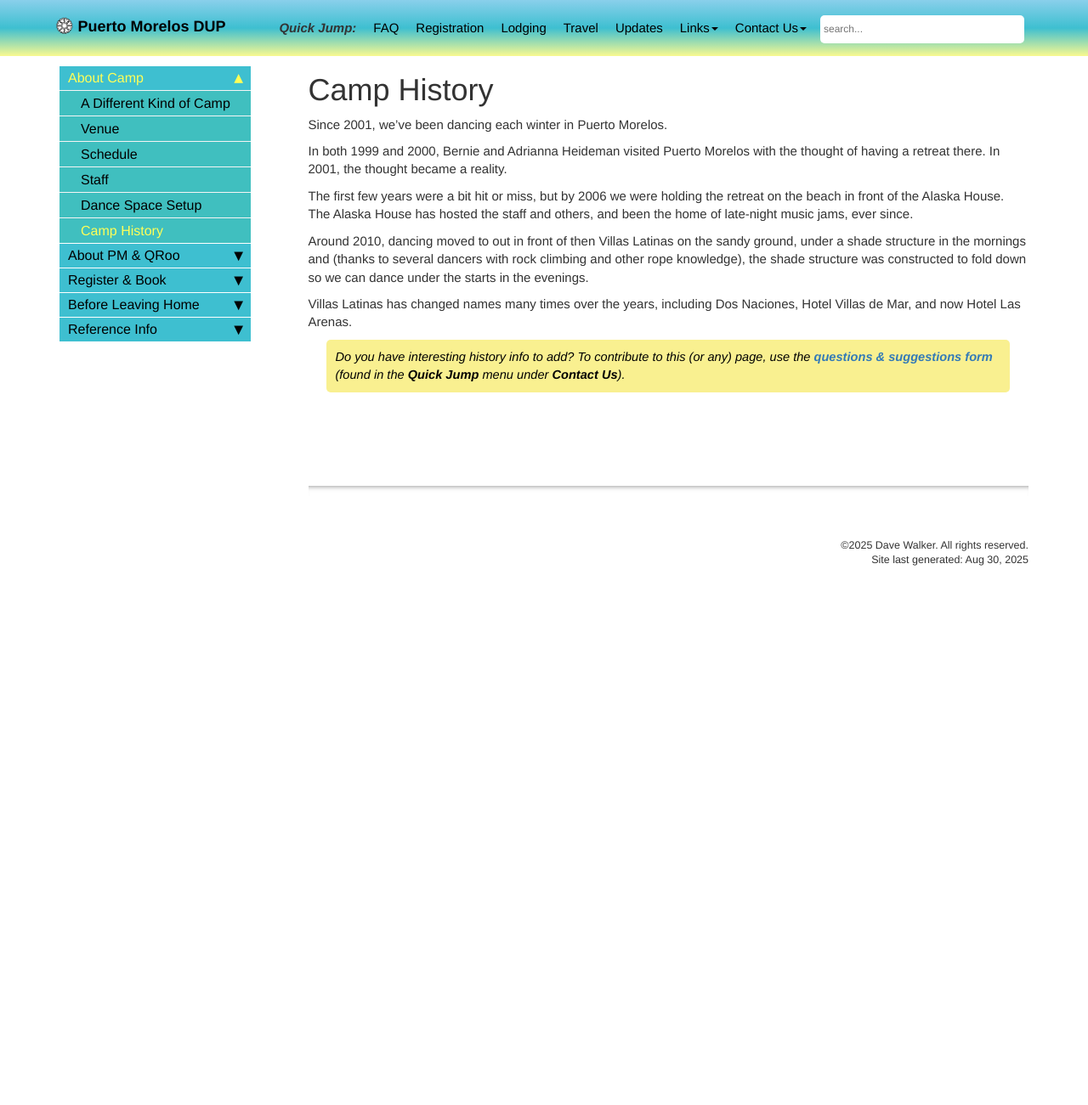
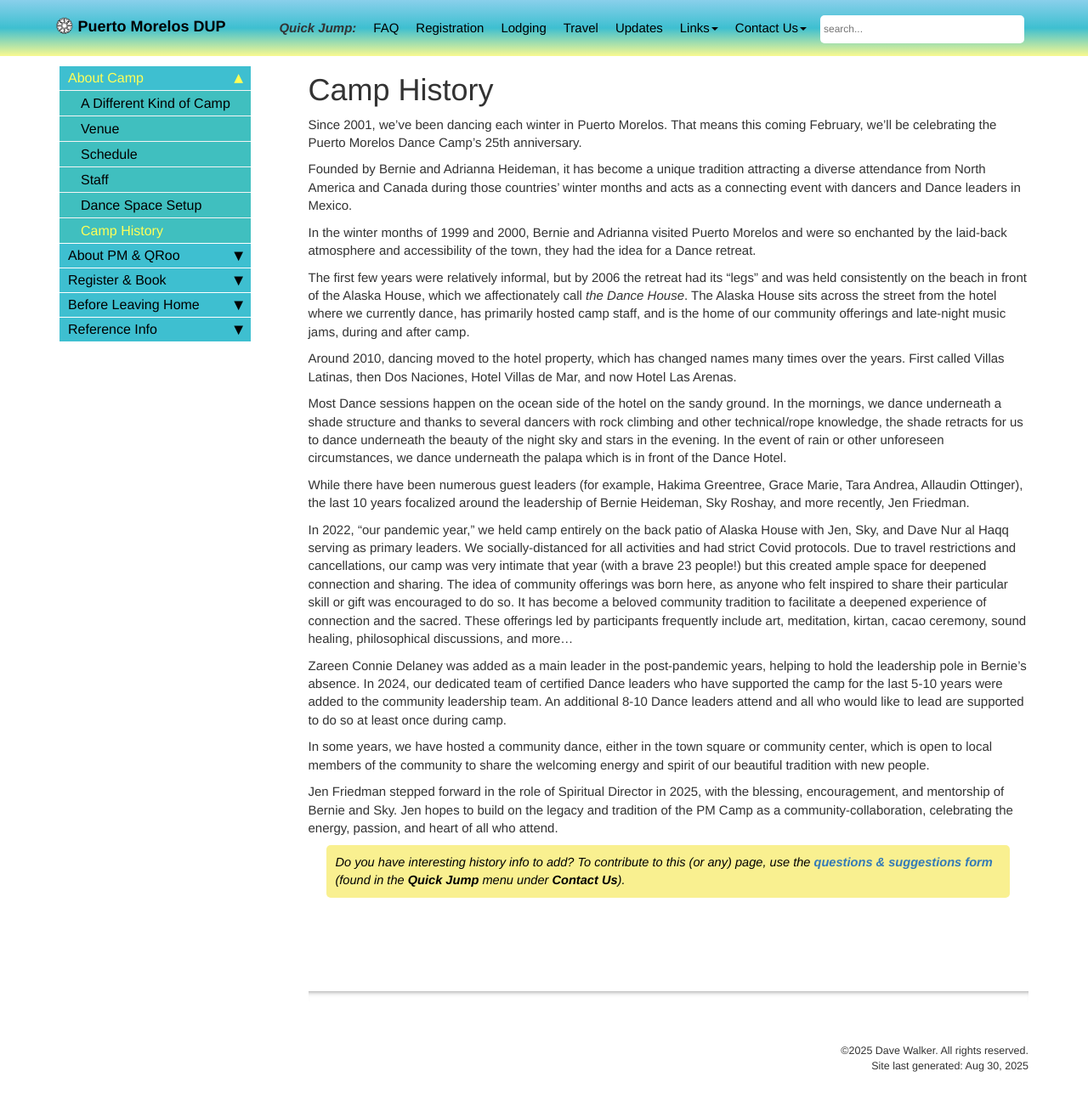
Before and after one commit to davewalker60/pmdup, a Jekyll site: the page built from pages/camp-history.md, in a window 1280 px wide and 1315 px high. Shown: the top 1301 px of the window at 85% size. Built offline with Jekyll 4.4.1, drawn with Linux system fonts in a browser that asks for light colours; comment, search, counter and statistics services are not loaded.

Commit message:
update the history

```diff
--- a/pages/camp-history.md
+++ b/pages/camp-history.md
@@ -7,14 +7,26 @@ toc: false
 search: include
 ---
 
-Since 2001, we've been dancing each winter in Puerto Morelos.
+Since 2001, we've been dancing each winter in Puerto Morelos. That means this coming February, we'll be celebrating the Puerto Morelos Dance Camp's 25th anniversary.
 
-In both 1999 and 2000, Bernie and Adrianna Heideman visited Puerto Morelos with the thought of having a retreat there. In 2001, the thought became a reality.
+Founded by Bernie and Adrianna Heideman, it has become a unique tradition attracting a diverse attendance from North America and Canada during those countries’ winter months and acts as a connecting event with dancers and Dance leaders in Mexico.
 
-The first few years were a bit hit or miss, but by 2006 we were holding the retreat on the beach in front of the Alaska House. The Alaska House has hosted the staff and others, and been the home of late-night music jams, ever since.
+In the winter months of 1999 and 2000, Bernie and Adrianna visited Puerto Morelos and were so enchanted by the laid-back atmosphere and accessibility of the town, they had the idea for a Dance retreat.
 
-Around 2010, dancing moved to out in front of then Villas Latinas on the sandy ground, under a shade structure in the mornings and (thanks to several dancers with rock climbing and other rope knowledge), the shade structure was constructed to fold down so we can dance under the starts in the evenings.
+The first few years were relatively informal, but by 2006 the retreat had its “legs” and was held consistently on the beach in front of the Alaska House, which we affectionately call *the Dance House*. The Alaska House sits across the street from the hotel where we currently dance, has primarily hosted camp staff, and is the home of our community offerings and late-night music jams, during and after camp.
 
-Villas Latinas has changed names many times over the years, including Dos Naciones, Hotel Villas de Mar, and now Hotel Las Arenas.
+Around 2010, dancing moved to the hotel property, which has changed names many times over the years. First called Villas Latinas, then Dos Naciones, Hotel Villas de Mar, and now Hotel Las Arenas.
+
+Most Dance sessions happen on the ocean side of the hotel on the sandy ground. In the mornings, we dance underneath a shade structure and thanks to several dancers with rock climbing and other technical/rope knowledge, the shade retracts for us to dance underneath the beauty of the night sky and stars in the evening. In the event of rain or other unforeseen circumstances, we dance underneath the palapa which is in front of the Dance Hotel.
+
+While there have been numerous guest leaders (for example, Hakima Greentree, Grace Marie, Tara Andrea, Allaudin Ottinger), the last 10 years focalized around the leadership of Bernie Heideman, Sky Roshay, and more recently, Jen Friedman.
+
+In 2022, “our pandemic year,” we held camp entirely on the back patio of Alaska House with Jen, Sky, and Dave Nur al Haqq serving as primary leaders. We socially-distanced for all activities and had strict Covid protocols. Due to travel restrictions and cancellations, our camp was very intimate that year (with a brave 23 people!) but this created ample space for deepened connection and sharing. The idea of community offerings was born here, as anyone who felt inspired to share their particular skill or gift was encouraged to do so. It has become a beloved community tradition to facilitate a deepened experience of connection and the sacred. These offerings led by participants frequently include art, meditation, kirtan, cacao ceremony, sound healing, philosophical discussions, and more...
+
+Zareen Connie Delaney was added as a main leader in the post-pandemic years, helping to hold the leadership pole in Bernie’s absence. In 2024, our dedicated team of certified Dance leaders who have supported the camp for the last 5-10 years were added to the community leadership team. An additional 8-10 Dance leaders attend and all who would like to lead are supported to do so at least once during camp.
+
+In some years, we have hosted a community dance, either in the town square or community center, which is open to local members of the community to share the welcoming energy and spirit of our beautiful tradition with new people.
+
+Jen Friedman stepped forward in the role of Spiritual Director in 2025, with the blessing, encouragement, and mentorship of Bernie and Sky. Jen hopes to build on the legacy and tradition of the PM Camp as a community-collaboration, celebrating the energy, passion, and heart of all who attend.
 
 > Do you have interesting history info to add? To contribute to this (or any) page, use the [**questions & suggestions form**](https://docs.google.com/forms/d/e/1FAIpQLSeKsY-e9iy44578E1ijjs_g5Bwi1gZCuW439N1bOBlL76U5qg/viewform){:target="_blank"} (found in the **Quick Jump** menu under **Contact Us**).
```
